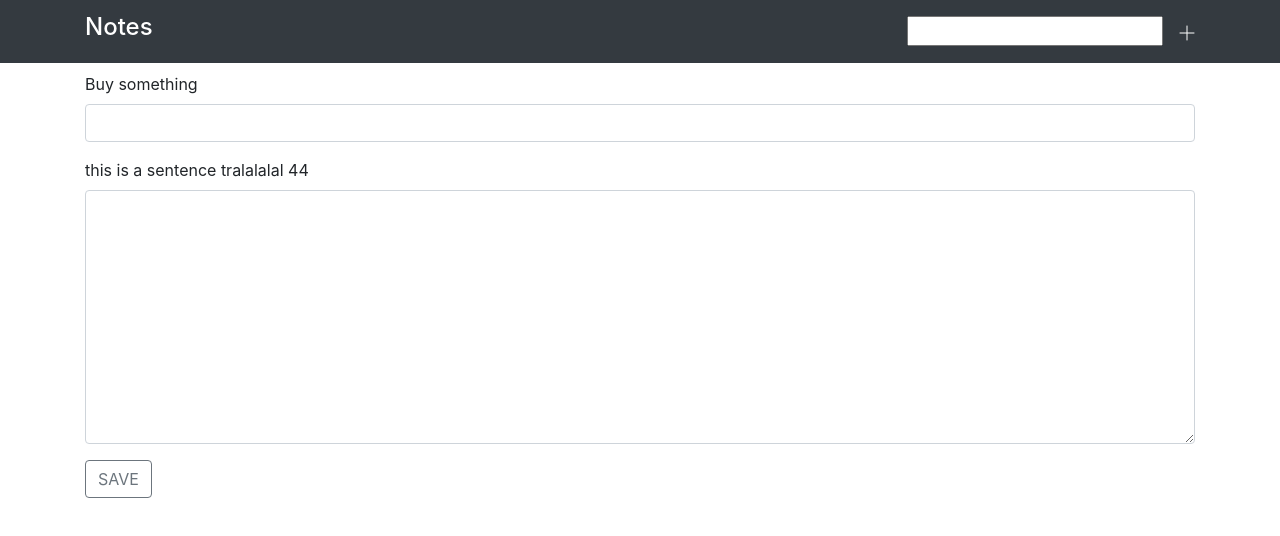
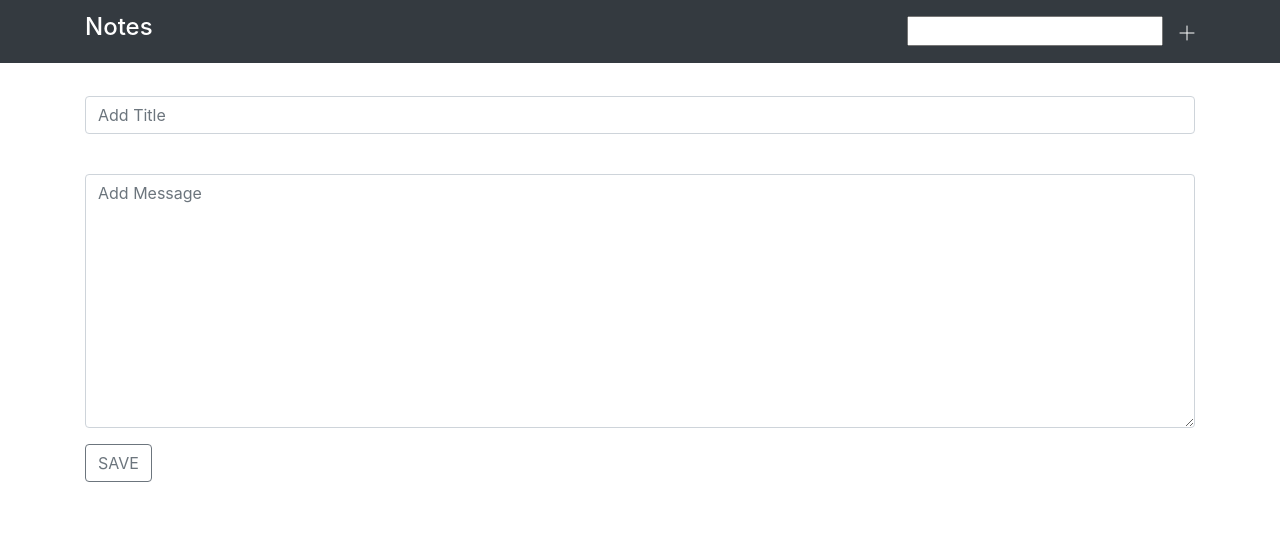
Before and after one commit to yory100/Angular-Soft-Serve-app, an Angular app: page /editnote/1 in a window 1280 px wide. Shown: the top 536 px of the page. Built offline with nearby package versions, Linux system fonts and the light colour scheme; data requests are answered from the project's data file.

Commit message:
added forms module and data binding

```diff
--- a/src/app/app.module.ts
+++ b/src/app/app.module.ts
@@ -1,6 +1,7 @@
 import { BrowserModule } from '@angular/platform-browser';
 import { NgModule } from '@angular/core';
 import { HttpClientModule }   from '@angular/common/http';
+import { FormsModule } from '@angular/forms';
 
 import { AppRoutingModule } from './app-routing.module';
 import { AppComponent } from './app.component';
@@ -24,7 +25,8 @@ import { NoteItemComponent } from './components/note-item/note-item.component';
   imports: [
     BrowserModule,
     AppRoutingModule,
-    HttpClientModule
+    HttpClientModule,
+    FormsModule
   ],
   providers: [NoteService],
   bootstrap: [AppComponent]
--- a/src/app/components/add-edit/add-edit.component.html
+++ b/src/app/components/add-edit/add-edit.component.html
@@ -1,14 +1,16 @@
 <div class="row">
   <div class="col-12">
-    <form>
+    <form class="form">
       <div class="form-group">
-        <label for="title">{{textNote?.title}}</label>
-        <input type="text" id="title" class="form-control">
+        <label for="title"></label>
+        <input type="text" id="title" class="form-control" name="title"
+        [(ngModel)]="title" placeholder="Add Title">
       </div>
 
       <div class="form-group">
-        <label for="message">{{textNote?.message}}</label>
-        <textarea name="" id="message" cols="30" rows="10" class="form-control"></textarea>
+        <label for="message"></label>
+        <textarea name="" id="message" cols="30" rows="10" class="form-control" name="message"
+        [(ngModel)]="message" placeholder="Add Message"></textarea>
       </div>
 
       <button type="submit" class="btn btn-outline-secondary mr-1">SAVE</button>
--- a/src/app/components/add-edit/add-edit.component.ts
+++ b/src/app/components/add-edit/add-edit.component.ts
@@ -13,6 +13,9 @@ export class AddEditComponent implements OnInit {
   id: number;
   textNote: Note;
   error:any;
+
+  title: string;
+  message: string;
 
   //model = new Note(18, 'Dr IQ', 'Chuck Overstreet');
 
```
